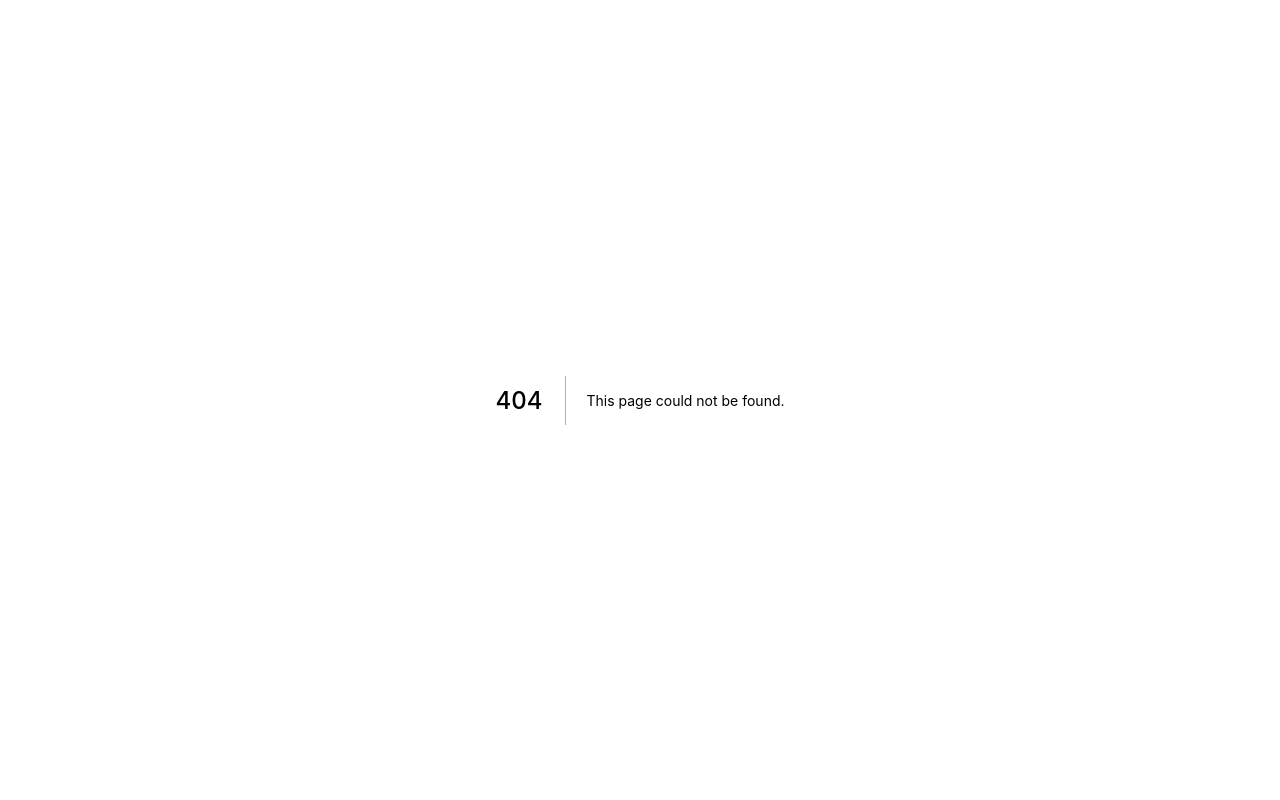
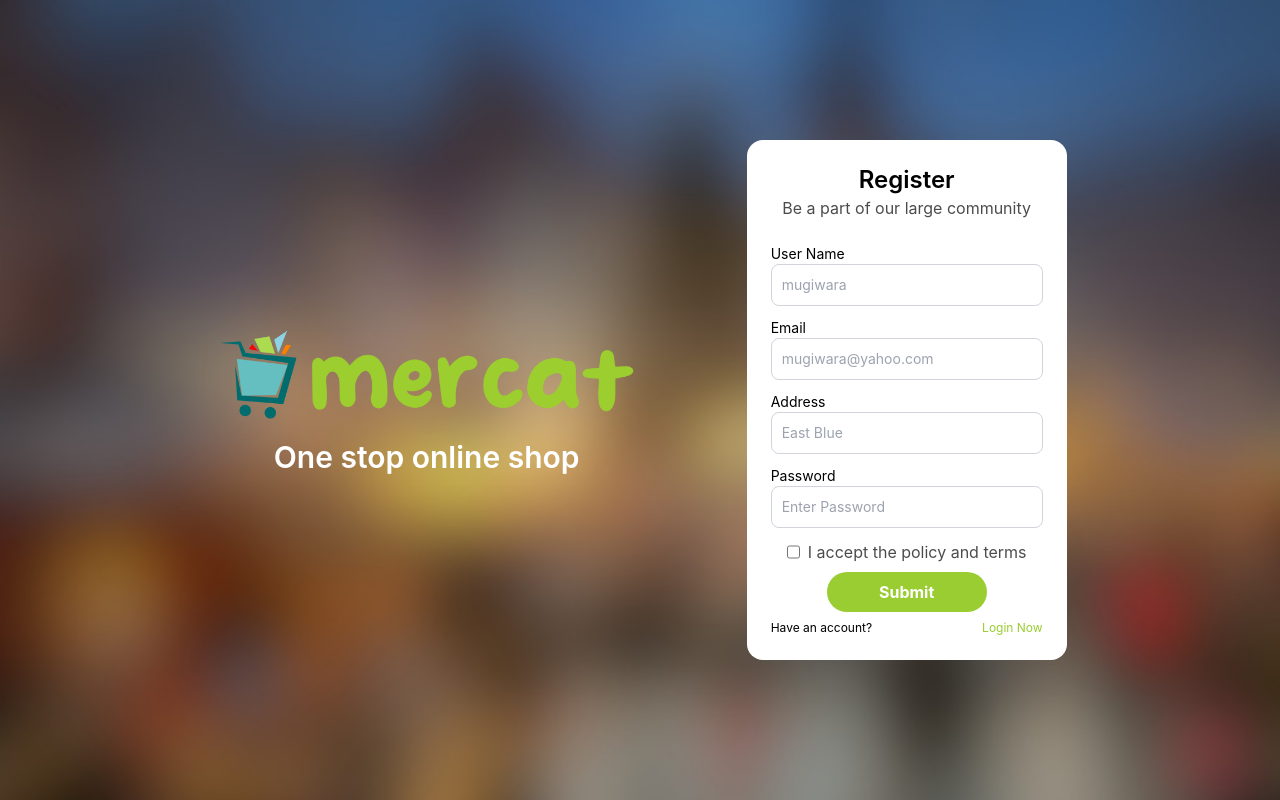
Before and after one commit to tawakalmit/mercat-app, a Next.js app: page /register in a window 1280 px wide. Before the commit this address had no page. Built offline with nearby package versions, Linux system fonts and the light colour scheme.

Commit message:
add register and login page

```diff
--- /dev/null
+++ b/components/Button.jsx
@@ -0,0 +1,14 @@
+import React from "react";
+
+const Button = ({kelas, label, loading, onClick}) => {
+    return(
+        <button
+        className={kelas}
+        disabled={loading}
+        onClick={onClick}
+        >{label}
+        </button>
+    )
+}
+
+export default Button
--- /dev/null
+++ b/components/CustomInput.jsx
@@ -0,0 +1,21 @@
+import React from "react"
+
+const CustomInput = ({ptext, id, type, placeholder, value, onChange, disabled}) => {
+    return(
+        <>
+        <p className='text-sm text-white sm:text-black'>{ptext}</p>
+        <input
+        id={id}
+        className="border border-gray-300 text-gray-900 text-sm rounded-lg block w-full p-2.5 mb-3"
+        type={type}
+        placeholder={placeholder}
+        // value={value}
+        onChange={onChange}
+        disabled={disabled}
+        defaultValue={value}
+        />
+        </>
+    );
+}
+
+export default CustomInput
--- /dev/null
+++ b/pages/login.js
@@ -0,0 +1,48 @@
+import React from 'react'
+import Logo from '../asset/mercat-final.png'
+import Image from 'next/image'
+import CustomInput from '../components/CustomInput'
+import Button from '../components/Button'
+import Link from 'next/link'
+
+export default function login() {
+  return (
+    <div className="flex align-items:center w-full min-h-screen bg-cover bg-[url('../asset/mercat.jpg')]">
+                <div className="w-8/12 m-auto flex justify-between items-center md:h-fit">
+                    <div className="hidden w-1/2 md:block 2xl:scale-150">
+                        <Image src={Logo} className="w-80" />
+                        <h2 className="text-3xl font-semibold text-white text-center">One stop online shop</h2>
+                    </div>
+                    <div className="p-6 rounded-2xl bg-transparent h-fit w-80 flex flex-col mt-10 md:bg-white 2xl:scale-150">
+                        <h1 className='text-white font-semibold text-2xl mx-auto md:text-black'>Login</h1>
+                        <h2 className='text-center text-white text-md opacity-70 mx-auto mb-6 md:text-black'></h2>
+                        <form>
+                            <CustomInput
+                            ptext="User Name"
+                            id="input-username"
+                            type="text"
+                            placeholder="mugiwara"
+                            />
+
+                            <CustomInput
+                            ptext="Password"
+                            id="input-password"
+                            type="password"
+                            placeholder="Enter Password"
+                            />
+
+                          <div className='flex flex-row justify-around mt-2 md:justify-center'>
+                          </div>
+                          <div className='flex flex-row items-center justify-center'>
+                          <Button kelas={"bg-[#9ACD32] text-white font-bold py-2 px-4 rounded-full w-40 mt-2 md: rounded w-32"} label="Login" />
+                          </div>
+                        </form>
+                        <div className="flex flex-row justify-between mt-2">
+                            <p className="text-white text-xs md:text-black">Not Registered?</p>
+                            <Link href="/register"><p className="text-[#9ACD32] text-xs cursor-pointer md:">Create an account</p></Link>
+                        </div>
+                    </div>
+                </div>
+            </div>
+  )
+}
--- /dev/null
+++ b/pages/register.js
@@ -0,0 +1,66 @@
+import React from 'react'
+import Logo from '../asset/mercat-final.png'
+import Image from 'next/image'
+import CustomInput from '../components/CustomInput'
+import Button from '../components/Button'
+import Link from 'next/link'
+
+export default function register() {
+  return (
+    <div className="flex align-items:center w-full min-h-screen bg-cover bg-[url('../asset/mercat.jpg')]">
+                <div className="w-8/12 m-auto flex justify-between items-center md:h-fit">
+                    <div className="hidden w-1/2 md:block 2xl:scale-150">
+                        <Image src={Logo} className="w-80" />
+                        <h2 className="text-3xl font-semibold text-white text-center">One stop online shop</h2>
+                    </div>
+                    <div className="p-6 rounded-2xl bg-transparent h-fit w-80 flex flex-col md:bg-white 2xl:scale-150">
+                        <h1 className='text-white font-semibold text-2xl mx-auto md:text-black'>Register</h1>
+                        <h2 className='text-center text-white text-md opacity-70 mx-auto mb-6 md:text-black'>Be a part of our large community</h2>
+                        <form>
+                            <CustomInput
+                            ptext="User Name"
+                            id="input-username"
+                            type="text"
+                            placeholder="mugiwara"
+                            />
+
+                            <CustomInput
+                            ptext="Email"
+                            id="input-email"
+                            type="email"
+                            placeholder="mugiwara@yahoo.com"
+                            />
+
+                            <CustomInput
+                            ptext="Address"
+                            id="input-address"
+                            type="text"
+                            placeholder="East Blue"
+                            />
+
+                            <CustomInput
+                            ptext="Password"
+                            id="input-password"
+                            type="password"
+                            placeholder="Enter Password"
+                            />
+
+                          <div className='flex flex-row justify-around mt-2 md:justify-center'>
+                          <input type="checkbox" className='mr-2' />
+                          <p className='text-white text-md opacity-70 md:text-black'>I accept the policy and terms</p>
+                          </div>
+                          <div className='flex flex-row items-center justify-center'>
+                          <Button kelas={"bg-[#9ACD32] text-white font-bold py-2 px-4 rounded-full w-40 mt-2 md: rounded w-32"} label="Submit" />
+                          </div>
+                        </form>
+                        <div className="flex flex-row justify-between mt-2">
+                            <p className="text-white text-xs md:text-black">Have an account?</p>
+                            <Link href="/login"><p className="text-[#9ACD32] text-xs cursor-pointer md:">Login Now</p></Link>
+                        </div>
+                    </div>
+                </div>
+            </div>
+  )
+}
+
+// 65BDBE
--- a/styles/globals.css
+++ b/styles/globals.css
@@ -1,6 +1,7 @@
 @tailwind base;
 @tailwind components;
 @tailwind utilities;
+
 html,
 body {
   padding: 0;
```
Also changed, not shown: asset/mercat-final.png (added), asset/mercat.jpg (added).
